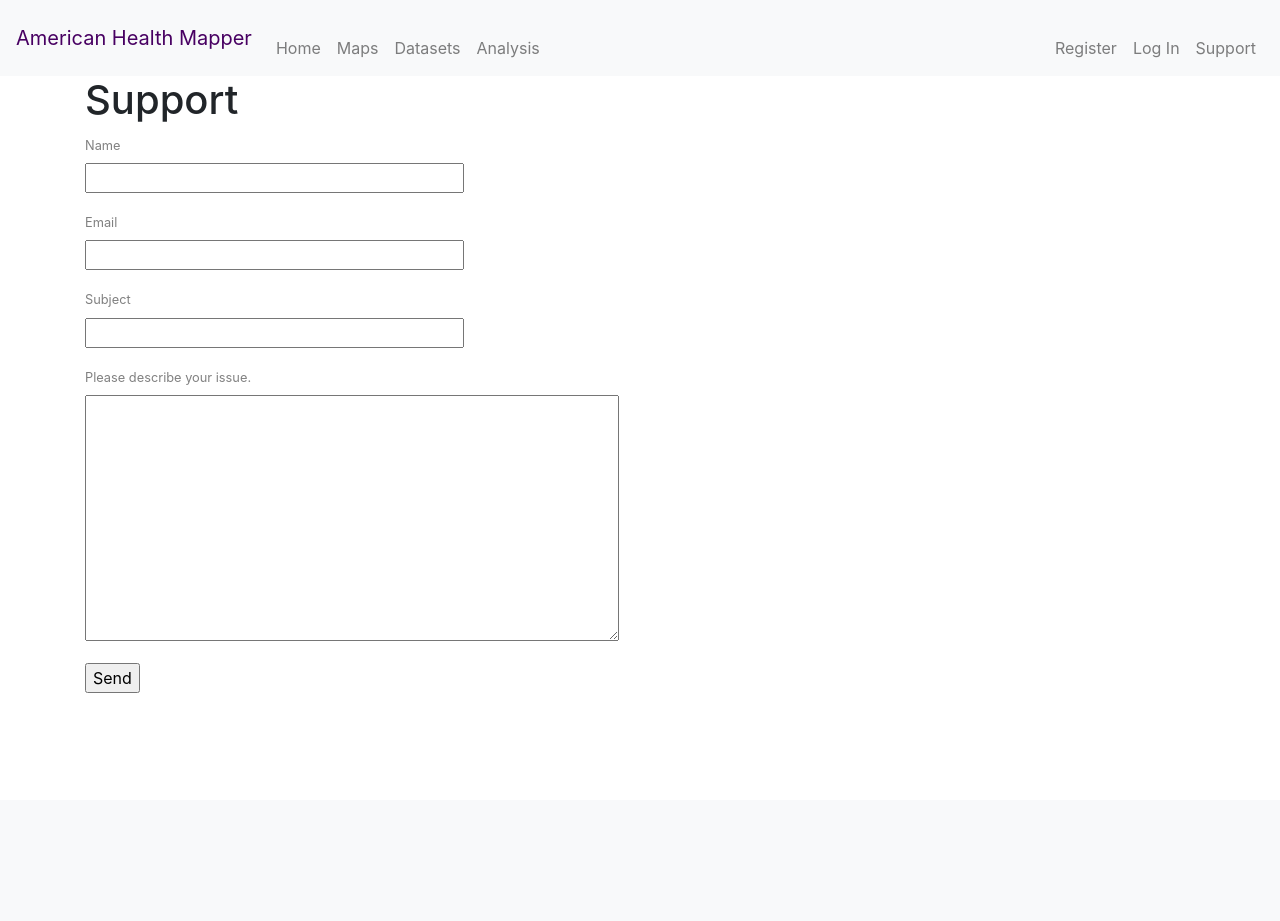
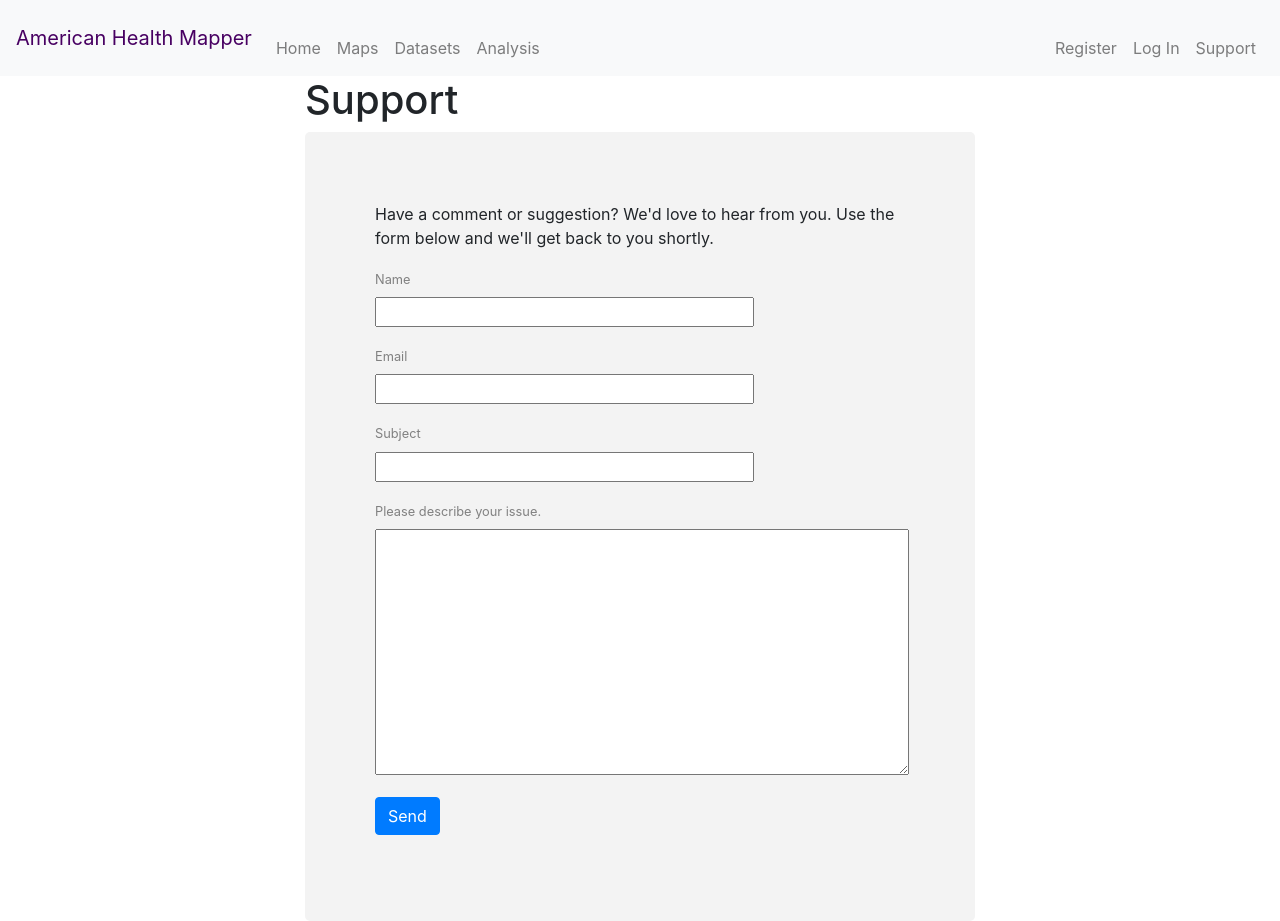
Before and after one commit to Nunie123/ahm_back, a Flask app: page /support in a window 1280 px wide. Before the commit the page ends 693 px from the top, so only its background shows below. Run offline with Flask 2, Linux system fonts and the light colour scheme; parts of the project's set-up code (start-up, migrations or seed data) failed here and were passed over; some libraries are stand-ins or nearby versions.

Commit message:
Add styling for login, register, and support pages

```diff
--- a/app/static/base.css
+++ b/app/static/base.css
@@ -93,3 +93,13 @@ label{
     color: #480062;
     margin-top: 50px;
 }
+
+/* Utility Forms --------------- */
+.utility-form{
+    padding: 70px;
+    background-color: #f3f3f3;
+    border-radius: 5px;
+}
+.utility-form-container{
+    max-width: 700px;
+}
--- a/app/templates/base.html
+++ b/app/templates/base.html
@@ -49,7 +49,7 @@
                     <a class="nav-item nav-link" href="{{ url_for('login') }}">Log In</a>
                     <a class="nav-item nav-link" href="{{ url_for('support') }}">Support</a>
                     {% else %}
-                    <a class="nav-item nav-link" href="{{ url_for('settings') }}">Logged in as: {{ current_user.username }}</a>
+                    <a class="nav-item nav-link" href="{{ url_for('support') }}">Logged in as: {{ current_user.username }}</a>
                     <a class="nav-link" href="{{ url_for('logout') }}">Log Out</a>
                     <a class="nav-item nav-link" href="{{ url_for('support') }}">Support</a>
                     {% endif %}
--- a/app/templates/register.html
+++ b/app/templates/register.html
@@ -2,9 +2,9 @@
 
 {% block content %}
 <main>
-    <div class="container">
+    <div class="container utility-form-container">
         <h1>Register</h1>
-        <form action="" method="post">
+        <form action="" method="post" class="utility-form">
             {{ form.hidden_tag() }}
             <p>
                 {{ form.username.label }}<br>
@@ -34,7 +34,7 @@
                 <span style="color: red;">[{{ error }}]</span>
                 {% endfor %}
             </p>
-            <p>{{ form.submit() }}</p>
+            <p>{{ form.submit(class_="btn btn-primary") }}</p>
         </form>
     </div>
 </main>
--- a/app/templates/support.html
+++ b/app/templates/support.html
@@ -6,10 +6,11 @@
 
 {% block content %}
 <main>
-    <div class="container">
+    <div class="container utility-form-container">
         <h1>Support</h1>
-        <form action="" method="post">
+        <form action="" method="post" class="utility-form">
             {{ form.hidden_tag() }}
+            <p>Have a comment or suggestion? We'd love to hear from you.  Use the form below and we'll get back to you shortly. </p>
             <p>
                 {{ form.name.label }}<br>
                 {{ form.name(size=32) }}<br>
@@ -38,7 +39,7 @@
                 <span style="color: red;">[{{ error }}]</span>
                 {% endfor %}
             </p>
-            <p>{{ form.submit() }}</p>
+            <p>{{ form.submit(class_="btn btn-primary") }}</p>
         </form>
     </div>
 </main>
```
Also changed, not shown: app/templates/login.html (+4 -4 lines).
